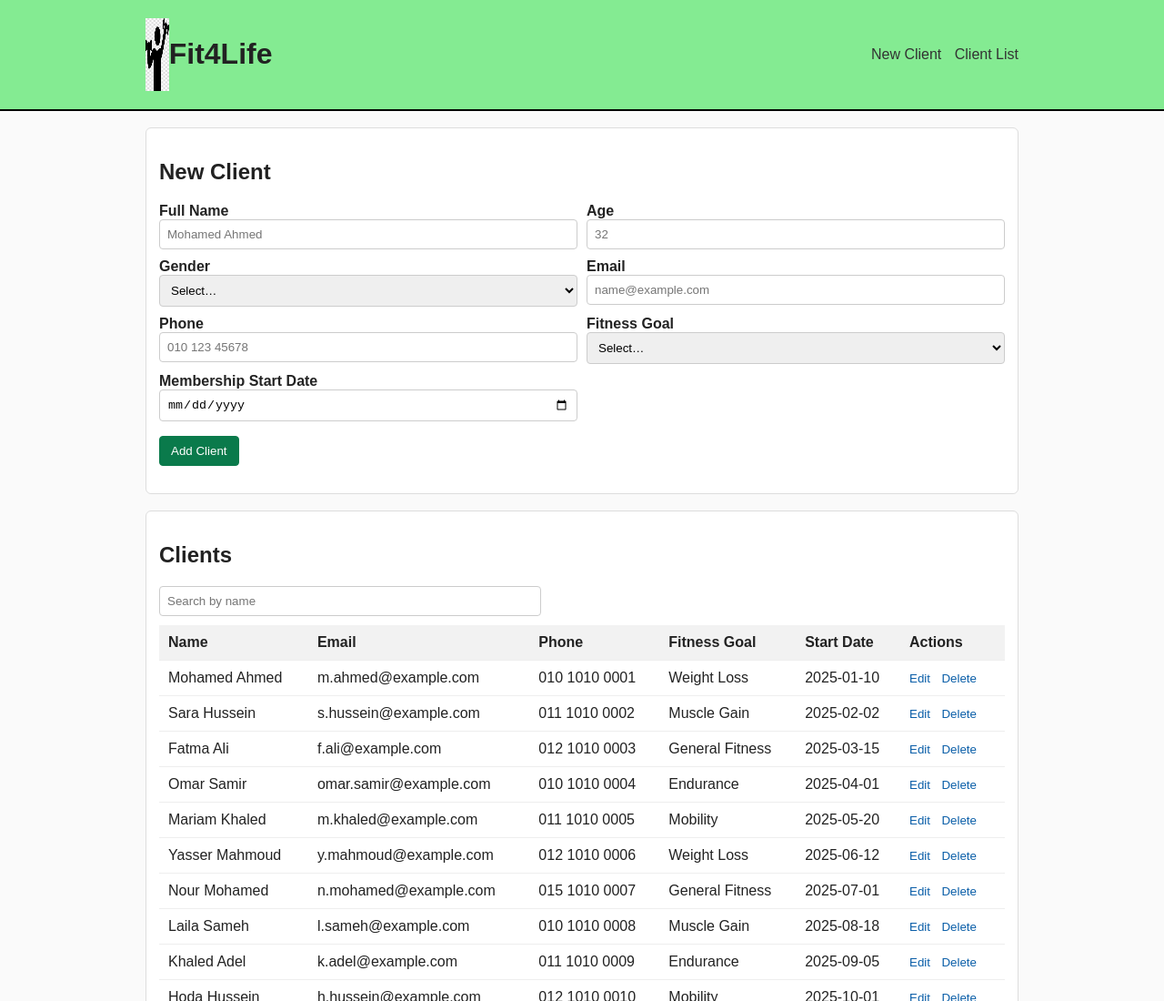
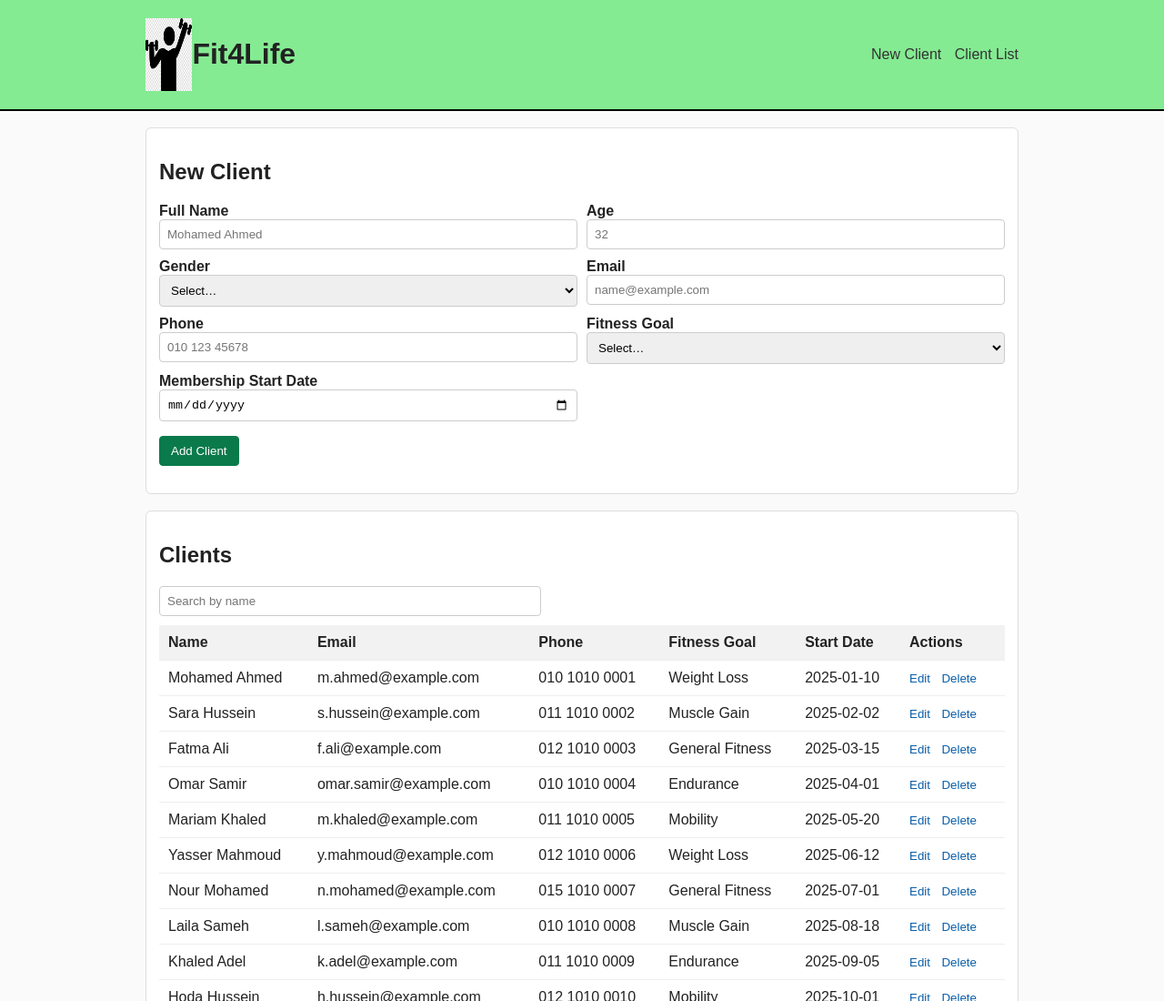
Before and after one commit to FarahHKamel/Fit4Life_Ass, a plain HTML site: page index.html in a window 1280 px wide. Shown: the top 1100 px of the page at 91% size. Drawn offline with Linux system fonts and the light colour scheme.

Commit message:
Update styles.css

```diff
--- a/css/styles.css
+++ b/css/styles.css
@@ -8,7 +8,7 @@ body {
 .wrap { width: 92%; max-width: 960px; margin: 0 auto; }
 
 img {
-    width: 5%;       /* make it stretch to parent width */
+    width: 10%;       /* make it stretch to parent width */
     height: auto;      /* keep proportions */
     max-width: 400px;  /* optional: limit size */
   }
```
